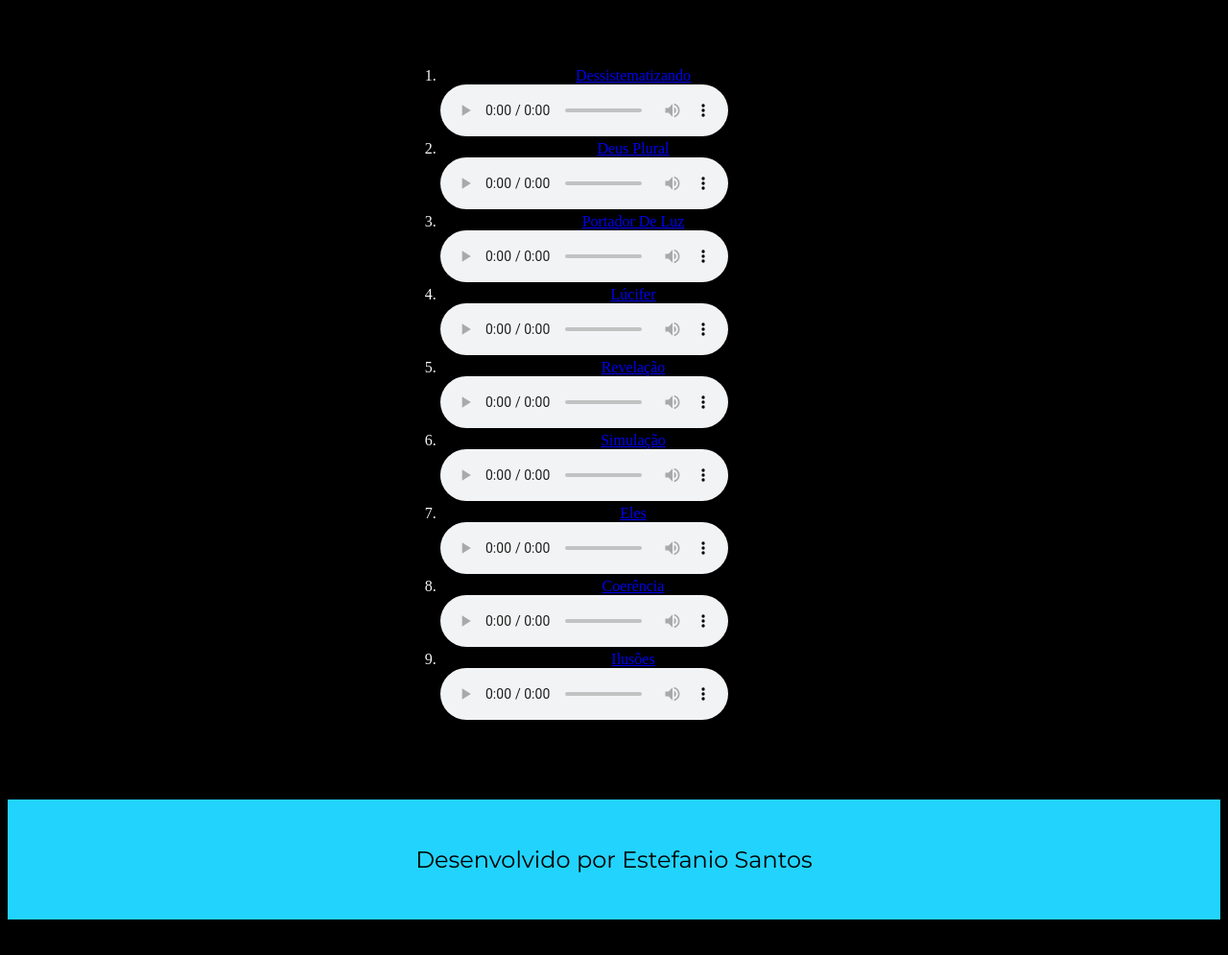
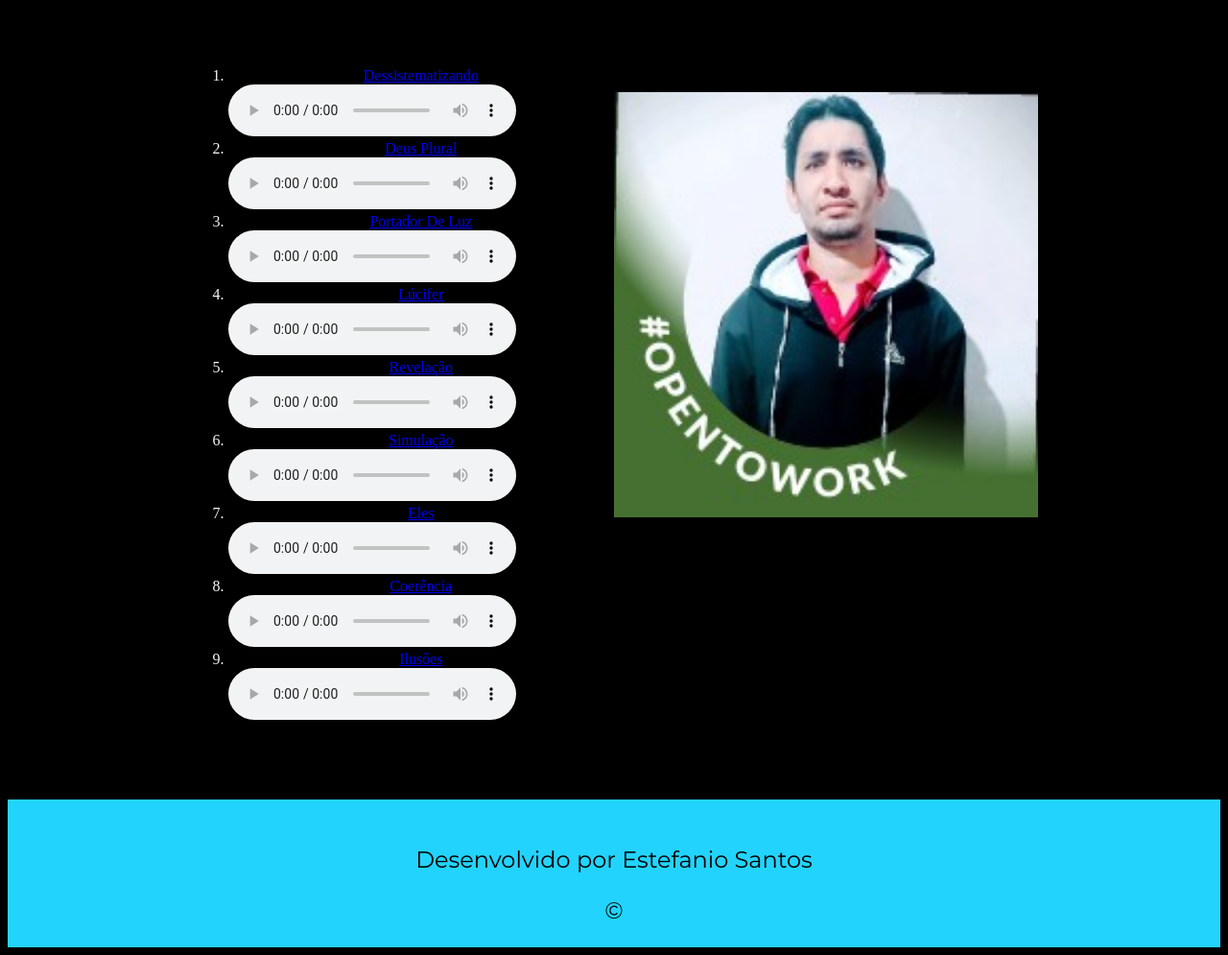
Before and after one commit to Estefanio-santos/biblioteca-estefanio, a plain HTML site: page album01.html in a window 1280 px wide. Shown: the part 262-1257 px from the top of the page at 96% size. Before the commit the page ends 1228 px from the top, so only its background shows below. Drawn offline with nearby package versions, Linux system fonts and the light colour scheme; files whose address does not match are found by name.

Commit message:
adicionado foto na página album01.html

```diff
--- a/album01.html
+++ b/album01.html
@@ -56,12 +56,13 @@
     </li>
 </ol>
 </section>
-<img class="apresentacao__conteudo__imagem" src="" alt="">
+<img class="apresentacao__imagem" src="imagens/estefanio.jpeg" alt="Foto de Estefanio">
     </main>
     <footer class="rodape">
         <p>
 Desenvolvido por Estefanio Santos
         </p>
+        &copy;
     </footer>
 </body>
 </html>
```
